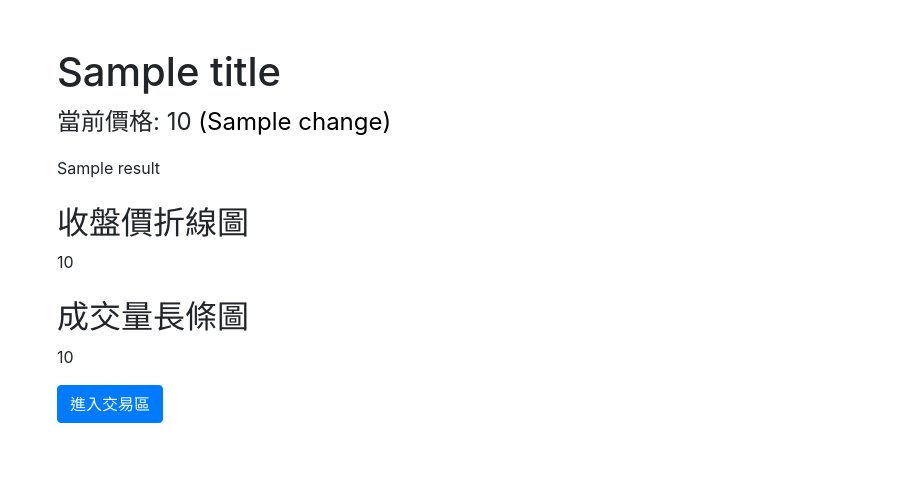
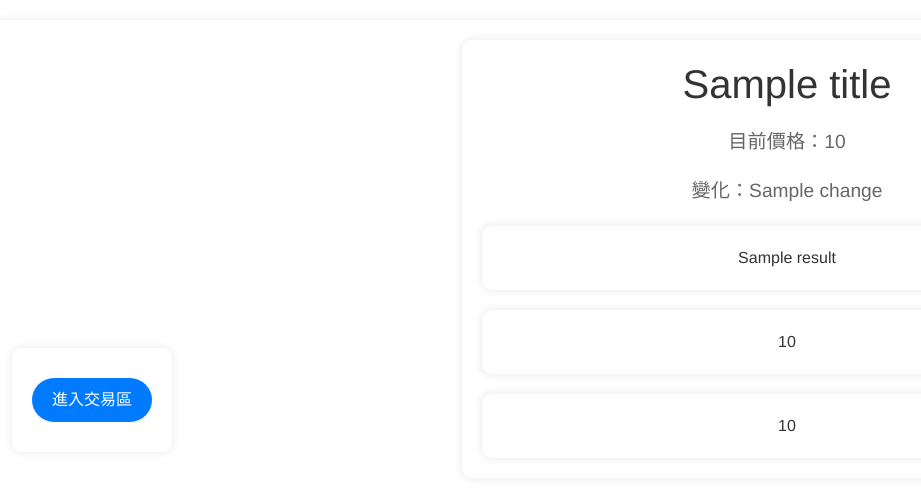
Before and after one commit to minghan5487/money, a Flask app: template templates/stock.html in a window 1280 px wide. Shown: the top 497 px of the page, without its empty margins (28-949 px from the left). Run offline with Flask 3, Linux system fonts and the light colour scheme; the template is opened without the code that fills it: most values are stand-ins (such as "Sample title", 1, 10 or a date in 2020); some libraries are stand-ins or nearby versions.

Commit message:
templates/index.htmltemplates/stock.htmltemplates/trading_zone.html

```diff
--- a/templates/stock.html
+++ b/templates/stock.html
@@ -1,43 +1,102 @@
 <!DOCTYPE html>
-<html lang="zh-Hant">
+<html lang="en">
 <head>
     <meta charset="UTF-8">
-    <meta name="viewport" content="width=device-width, initial-scale=1.0">
-    <title>股票查詢結果</title>
-    <link rel="stylesheet" href="https://stackpath.bootstrapcdn.com/bootstrap/4.5.2/css/bootstrap.min.css">
+    <title>Stock Information</title>
+    <link rel="stylesheet" href="https://stackpath.bootstrapcdn.com/bootstrap/4.3.1/css/bootstrap.min.css">
     <style>
-        .current-price {
-            font-size: 1.5em;
+        body {
+            font-family: 'Helvetica Neue', Helvetica, Arial, sans-serif;
+            background-color: #ffffff;
+            color: #333;
+            margin: 0;
+            padding: 0;
         }
-        .price-up {
-            color: red;
+        .container {
+            display: flex;
+            align-items: flex-start;
+            margin: 20px;
+            background-color: #ffffff;
+            border-radius: 10px;
+            box-shadow: 0 0 10px rgba(0, 0, 0, 0.1);
+            padding: 20px;
         }
-        .price-down {
-            color: green;
+        #left-section {
+            display: flex;
+            flex-direction: column;
+            align-items: center;
+            position: fixed;
+            top: 50%;
+            transform: translateY(-50%);
+            padding: 20px;
+            background-color: #ffffff;
+            box-shadow: 0 0 10px rgba(0, 0, 0, 0.1);
+            border-radius: 10px;
         }
-        .price-no-change {
-            color: black;
+        #right-section {
+            margin-left: 450px; /* 調整此邊距以向右移動右側內容 */
+            flex-grow: 1;
+            padding: 20px;
+            background-color: #ffffff;
+            border-radius: 10px;
+            box-shadow: 0 0 10px rgba(0, 0, 0, 0.1);
+        }
+        .btn-primary {
+            margin: 10px 0;
+            background-color: #007bff;
+            border: none;
+            padding: 10px 20px;
+            border-radius: 50px;
+            transition: background-color 0.3s, box-shadow 0.3s;
+        }
+        .btn-primary:hover {
+            background-color: #0056b3;
+            box-shadow: 0 0 10px rgba(0, 0, 0, 0.2);
+        }
+        h1 {
+            font-size: 2.5em;
+            margin-bottom: 20px;
+            color: #333;
+        }
+        p {
+            font-size: 1.2em;
+            margin-bottom: 20px;
+            color: #666;
+        }
+        .chart-container {
+            margin-top: 20px;
+            width: 100%;
+            padding: 20px;
+            background-color: #ffffff;
+            border-radius: 10px;
+            box-shadow: 0 0 10px rgba(0, 0, 0, 0.1);
+        }
+        .content {
+            width: 100%;
+            box-sizing: border-box;
+            text-align: center;
         }
     </style>
 </head>
 <body>
-    <div class="container mt-5">
-        <h1>{{ title }}</h1>
-        <p class="current-price">當前價格: {{ current_price }}
-            <span class="{% if change > 0 %}price-up{% elif change < 0 %}price-down{% else %}price-no-change{% endif %}">
-                ({{ change }})
-            </span>
-        </p>
-        {{ result|safe }}
-        <div class="mt-4">
-            <h2>收盤價折線圖</h2>
-            {{ price_plot|safe }}
+    <div class="container">
+        <div id="left-section">
+            <form action="{{ url_for('trading_zone') }}" method="get" class="form-inline">
+                <input type="hidden" name="stock_code" value="{{ stock_code }}">
+                <input type="hidden" name="current_price" value="{{ current_price }}">
+                <button type="submit" class="btn btn-primary">進入交易區</button>
+            </form>
         </div>
-        <div class="mt-4">
-            <h2>成交量長條圖</h2>
-            {{ amount_plot|safe }}
+        <div id="right-section">
+            <div class="content">
+                <h1>{{ title }}</h1>
+                <p>目前價格：{{ current_price }}</p>
+                <p>變化：{{ change }}</p>
+                <div class="chart-container">{{ result | safe }}</div>
+                <div class="chart-container">{{ price_plot | safe }}</div>
+                <div class="chart-container">{{ amount_plot | safe }}</div>
+            </div>
         </div>
-        <a href="{{ url_for('trading_zone', stock_code=stock_code, current_price=current_price) }}" class="btn btn-primary mt-3">進入交易區</a>
     </div>
 </body>
 </html>
```
Also changed, not shown: templates/index.html (+41 -0 lines), templates/trading_zone.html (+48 -0 lines).
